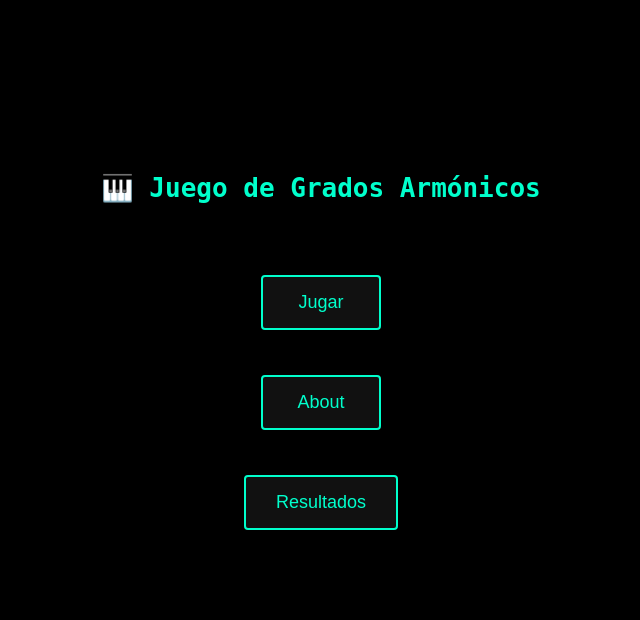
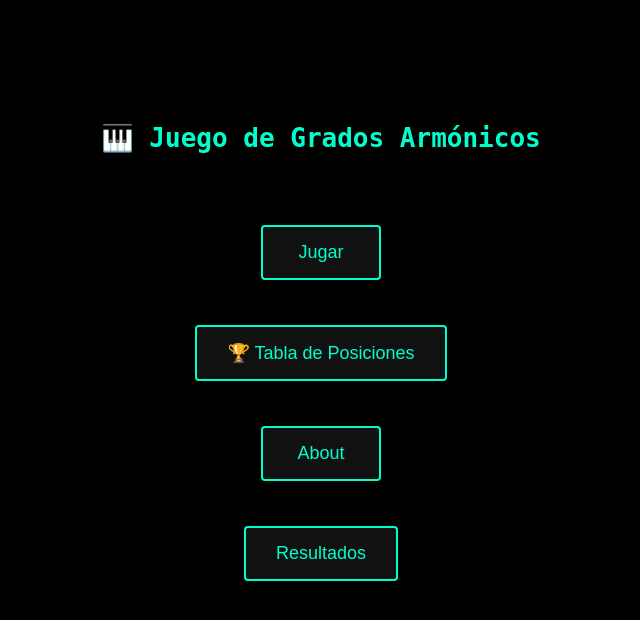
Before and after one commit to paolo-abarca/juego_grados, a Flask app: page / in a window 1280 px wide. Shown: the top 620 px of the page, without its empty margins (319-959 px from the left). Run offline with Flask 3, Linux system fonts and the light colour scheme.

Commit message:
Updating menu file

```diff
--- a/templates/menu.html
+++ b/templates/menu.html
@@ -8,7 +8,8 @@
     <div class="container" style="display: flex; flex-direction: column; align-items: center; justify-content: center; min-height: 80vh;">
         <h1>🎹 Juego de Grados Armónicos</h1>
         <div style="margin-top: 30px; display: flex; flex-direction: column; align-items: center; gap: 10px;">
-            <a href="/reiniciar"><button>Jugar</button></a>
+            <a href="/nombre"><button>Jugar</button></a>
+            <a href="/tabla"><button>🏆 Tabla de Posiciones</button></a>
             <a href="/about"><button>About</button></a>
             <a href="/resultados"><button>Resultados</button></a>
         </div>
```
